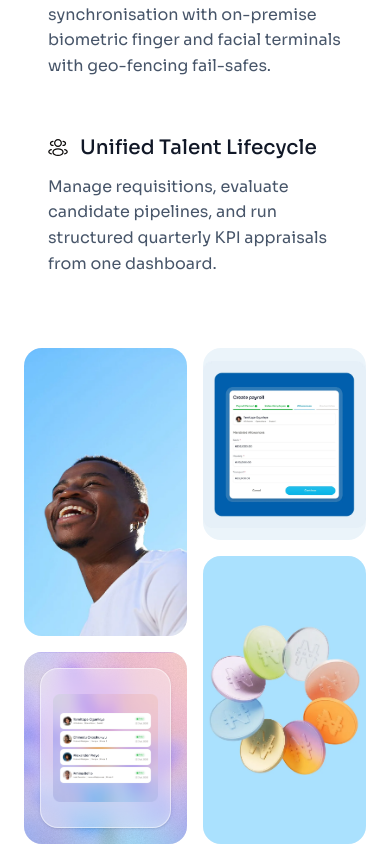
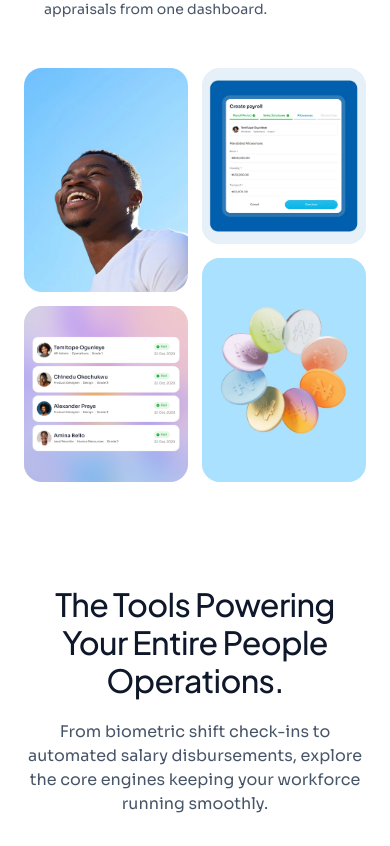
Before and after one commit to onwukauchechukwuken-wq/heckerpeople-landing, a Next.js app: page / in a window 390 px wide. Shown: the part 2300-3146 px from the top of the page. Built offline with nearby package versions, Linux system fonts and the light colour scheme.

Commit message:
Refactor BentoTile component and interface
Removed unused properties from BentoImageTile interface and updated BentoTile component to simplify rendering logic. Adjusted layout and styling for better responsiveness.

```diff
--- a/src/components/landing/platform-tabs.tsx
+++ b/src/components/landing/platform-tabs.tsx
@@ -18,8 +18,6 @@ interface BentoImageTile {
   src: string;
   alt: string;
   bgClass?: string;
-  bgImage?: string;
-  frostedCard?: boolean;
 }
 
 const PLATFORM_TABS: PlatformTab[] = [
@@ -65,8 +63,6 @@ const BENTO_BY_TAB: Record<
       src: "/features/card-payroll-3.png",
       alt: "Paid employee compensation records list in HeckerPeople",
       bgClass: "bg-[#EAE6F3]",
-      bgImage: "/features/bg-payroll-3.png",
-      frostedCard: true,
     },
     {
       src: "/features/tab1-payroll3.webp",
@@ -87,8 +83,6 @@ const BENTO_BY_TAB: Record<
       src: "/features/card-biometric-3.png",
       alt: "Employee attendance status card with clock-in, PTO leave, and exemption details",
       bgClass: "bg-[#F3EEF8]",
-      bgImage: "/features/bg-biometric-3.png",
-      frostedCard: true,
     },
     {
       src: "/features/tab2-biometric3.webp",
@@ -109,8 +103,6 @@ const BENTO_BY_TAB: Record<
       src: "/features/card-talent-3.png",
       alt: "Top candidate matches list in HeckerPeople",
       bgClass: "bg-[#F2F6E8]",
-      bgImage: "/features/bg-talent-3.png",
-      frostedCard: true,
     },
     {
       src: "/features/tab3-talent3.webp",
@@ -127,11 +119,9 @@ const BENTO_BY_TAB: Record<
 function BentoTile({
   tile,
   heightClass,
-  defaultFitClass,
 }: {
   tile: BentoImageTile;
   heightClass: string;
-  defaultFitClass: "object-cover" | "object-contain";
 }) {
   return (
     <div
@@ -139,19 +129,6 @@ function BentoTile({
         tile.bgClass ?? "bg-slate-100"
       }`}
     >
-      {tile.bgImage && (
-        <img
-          src={tile.bgImage}
-          alt=""
-          aria-hidden="true"
-          className="pointer-events-none absolute inset-0 h-full w-full object-cover"
-        />
-      )}
-
-      {tile.frostedCard ? (
-        <div className="relative z-10 flex h-full w-full items-center justify-center p-4 sm:p-5">
-          <div className="relative h-full w-full overflow-hidden rounded-2xl border border-white/50 bg-white/35 p-3 shadow-sm backdrop-blur-md">
-            <div className="relative h-full w-full">
       <Image
         src={tile.src}
         alt={tile.alt}
@@ -160,23 +137,8 @@ function BentoTile({
         loading="eager"
         decoding="async"
         sizes="(min-width:1024px) 25vw, 50vw"
-                className="h-full w-full rounded-xl object-contain"
+        className="h-full w-full object-cover"
       />
-            </div>
-          </div>
-        </div>
-      ) : (
-        <Image
-          src={tile.src}
-          alt={tile.alt}
-          fill
-          unoptimized
-          loading="eager"
-          decoding="async"
-          sizes="(min-width:1024px) 25vw, 50vw"
-          className={`relative z-10 h-full w-full ${defaultFitClass}`}
-        />
-      )}
     </div>
   );
 }
@@ -189,31 +151,15 @@ function Bento({
   const [col1Tall, col1Short, col2Short, col2Tall] = tiles;
 
   return (
-    <div className="grid grid-cols-2 gap-4">
-      <div className="flex flex-col gap-4">
-        <BentoTile
-          tile={col1Tall}
-          heightClass="h-72 sm:h-96 lg:h-[440px]"
-          defaultFitClass="object-cover"
-        />
-        <BentoTile
-          tile={col1Short}
-          heightClass="h-48 sm:h-64 lg:h-[310px]"
-          defaultFitClass="object-contain"
-        />
+    <div className="grid grid-cols-2 gap-3.5">
+      <div className="flex flex-col gap-3.5">
+        <BentoTile tile={col1Tall} heightClass="h-56 sm:h-64 lg:h-[260px]" />
+        <BentoTile tile={col1Short} heightClass="h-44 sm:h-52 lg:h-[195px]" />
       </div>
 
-      <div className="flex flex-col gap-4">
-        <BentoTile
-          tile={col2Short}
-          heightClass="h-48 sm:h-64 lg:h-[310px]"
-          defaultFitClass="object-contain"
-        />
-        <BentoTile
-          tile={col2Tall}
-          heightClass="h-72 sm:h-96 lg:h-[440px]"
-          defaultFitClass="object-cover"
-        />
+      <div className="flex flex-col gap-3.5">
+        <BentoTile tile={col2Short} heightClass="h-44 sm:h-52 lg:h-[195px]" />
+        <BentoTile tile={col2Tall} heightClass="h-56 sm:h-64 lg:h-[260px]" />
       </div>
     </div>
   );
@@ -225,12 +171,12 @@ export function PlatformTabs() {
   return (
     <section
       id="platform"
-      className="flex min-h-screen w-full items-center px-6 py-20 md:px-12 lg:px-[80px] lg:py-24 xl:px-[100px]"
+      className="flex min-h-[calc(100vh-4rem)] w-full items-center px-6 py-10 md:px-12 lg:px-[80px] lg:py-12 xl:px-[100px]"
     >
       <div className="mx-auto w-full max-w-[1440px]">
-        <div className="grid items-center gap-12 lg:grid-cols-2 lg:gap-16">
+        <div className="grid items-center gap-8 lg:grid-cols-2 lg:gap-12">
           <div>
-            <h2 className="text-display max-w-[520px] font-medium text-[#0F172A]">
+            <h2 className="max-w-[480px] font-sans text-3xl leading-[1.15] font-medium tracking-tight text-[#0F172A] sm:text-4xl lg:text-[40px]">
               <FocusBlurResolve triggerOnView>
                 One Platform. Total Workforce Control.
               </FocusBlurResolve>
@@ -240,7 +186,7 @@ export function PlatformTabs() {
               role="tablist"
               aria-orientation="vertical"
               aria-label="HeckerPeople platform capabilities"
-              className="mt-12 flex w-full flex-col items-stretch gap-2"
+              className="mt-6 flex w-full flex-col items-stretch gap-1.5"
             >
               <AnimatedBackground
                 defaultValue="payroll"
@@ -265,10 +211,10 @@ export function PlatformTabs() {
                     aria-selected={activeTab === tab.value}
                     data-id={tab.value}
                     onClick={() => setActiveTab(tab.value)}
-                    className="w-full cursor-pointer rounded-2xl border-0 p-6 text-left font-normal text-foreground outline-none focus-visible:ring-3 focus-visible:ring-ring/50 md:p-8"
+                    className="w-full cursor-pointer rounded-2xl border-0 px-5 py-4 text-left font-normal text-foreground outline-none focus-visible:ring-3 focus-visible:ring-ring/50 md:px-6 md:py-5"
                   >
-                    <span className="flex w-full flex-col items-start gap-3">
-                      <span className="flex items-center gap-3 font-sans text-[20px] leading-snug font-medium text-foreground">
+                    <span className="flex w-full flex-col items-start gap-2">
+                      <span className="flex items-center gap-2.5 font-sans text-[18px] leading-snug font-medium text-foreground">
                         {/* eslint-disable-next-line @next/next/no-img-element */}
                         <img
                           src={tab.iconSrc}
@@ -280,7 +226,7 @@ export function PlatformTabs() {
                         />
                         <span>{tab.title}</span>
                       </span>
-                      <span className="max-w-[470px] font-sans text-base leading-[1.6] font-normal text-body">
+                      <span className="max-w-[470px] font-sans text-sm leading-relaxed font-normal text-body">
                         {tab.description}
                       </span>
                     </span>
```
Lines whose indentation alone changed are shown as unchanged.
